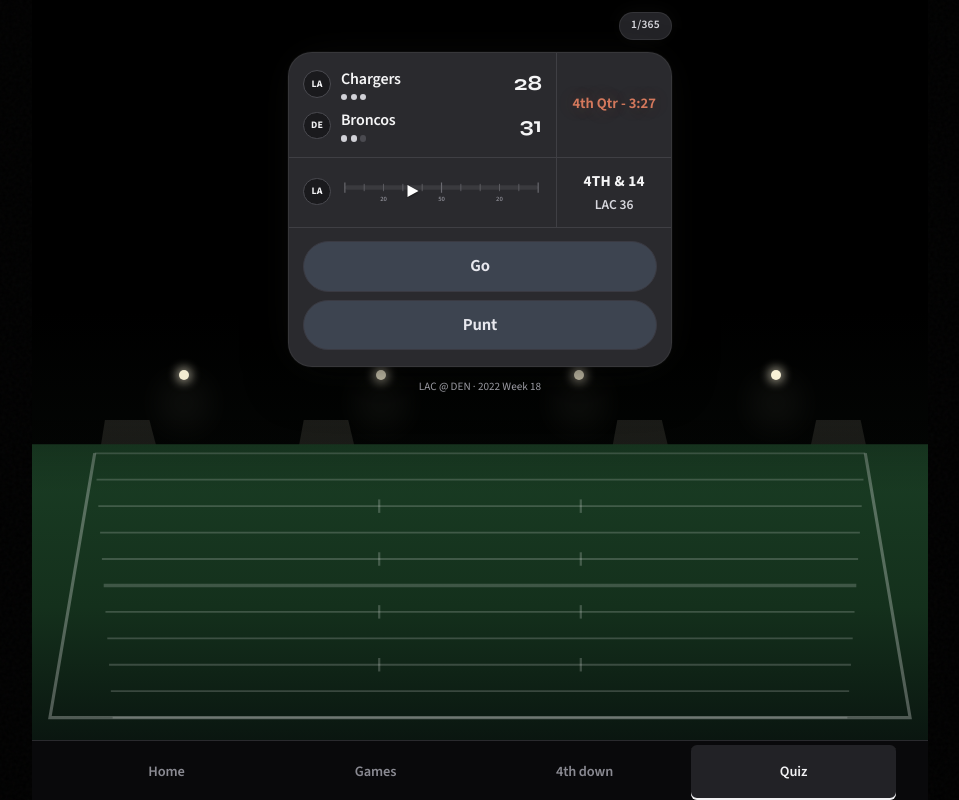
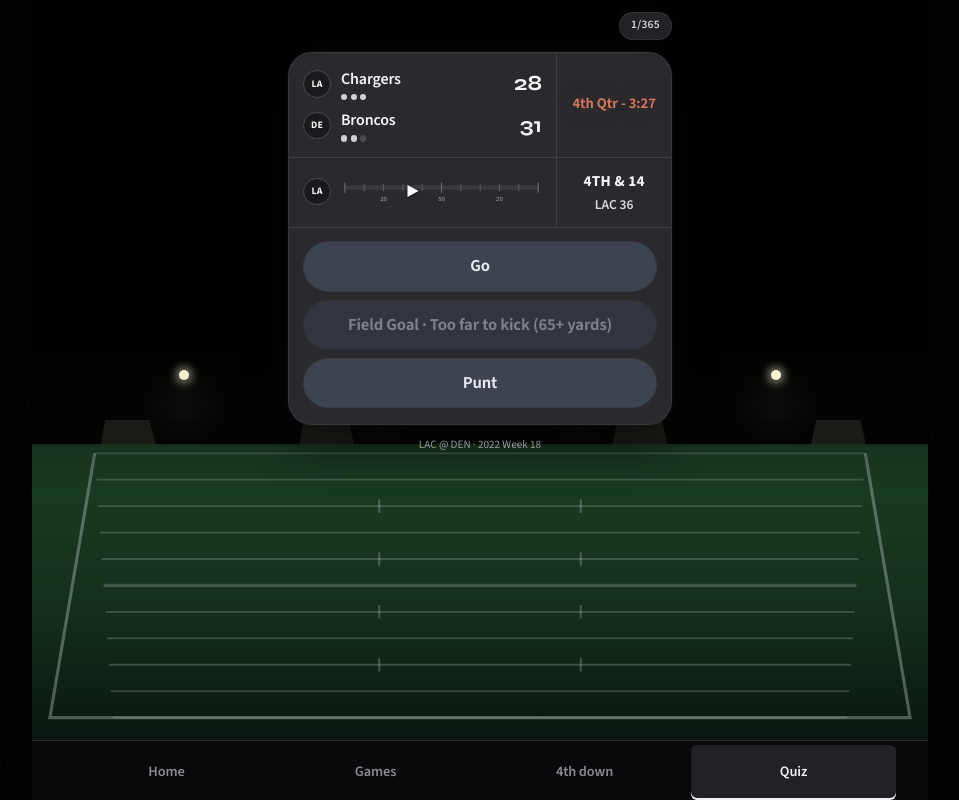
Before and after one commit to nmpy7knjd8-code/nfl-analytics-simulator, a Next.js app in the folder frontend/: page /quiz in a window 1280 px wide. Shown: the whole page, without its empty margins (160-1119 px from the left). Built offline with nearby package versions, Linux system fonts and the light colour scheme.

Commit message:
Recheck 2022: disabled out-of-range FG row (P1-D), one 'Close call' label + plain why (P2-E), neutral close-call outlines (P2-D)

```diff
--- a/frontend/app/globals.css
+++ b/frontend/app/globals.css
@@ -1531,3 +1531,11 @@ body:has(.quiz-page) .app-nav-item.is-current {
 .not-found-label { font-weight: 600; }
 .not-found-note { color: rgba(255, 255, 255, 0.6); font-size: var(--text-body-sm); }
 .not-found-links a:hover .not-found-label { color: var(--nf-accent); }
+
+/* Recheck P1-D: an out-of-range field goal stays as a disabled row. */
+.quiz-choice.is-off, .quiz-value.is-off { opacity: 0.45; cursor: not-allowed; }
+/* Recheck P2-D: close call = neutral white outline on the pick, dashed on the other close option (no gold, no red). */
+.quiz-result.is-near_tie { color: #f0f0f4; }
+.quiz-reveal:has(.quiz-result.is-near_tie) .quiz-value.is-picked { outline: 1.5px solid #f0f0f4; }
+.quiz-value.is-close { outline: 1px dashed rgba(240, 240, 244, 0.7); }
+.quiz-score-note { margin: -0.25rem 0 0.5rem; font-size: 0.875rem; color: #b4b4bc; }
--- a/frontend/components/QuizGame.tsx
+++ b/frontend/components/QuizGame.tsx
@@ -17,6 +17,9 @@ import {
   type SessionStats,
 } from "../lib/quiz";
 import { CLOSE_LABEL } from "../lib/labels";
+import { ALL_CHOICES, FG_OUT_OF_RANGE, closeCallWhy } from "../lib/closeCall";
+
+const DOING_WORD: Record<QuizChoice, string> = { go: "going for it", fg: "field goal", punt: "punting" };
 
 function resultLabel(result: QuizResult): string {
   if (result === "correct") return "Correct";
@@ -116,20 +119,23 @@ export function QuizGame() {
               <div
                 className="quiz-choices"
                 role="radiogroup"
-                aria-label="Choose go, field goal, or punt"
+                aria-label={`Choose ${availableChoices(item).map((c) => CHOICE_LABELS[c].toLowerCase()).join(" or ")}`}
               >
-                {availableChoices(item).map((id) => {
+                {ALL_CHOICES.map((id) => {
                   const active = selected === id;
+                  const off = !availableChoices(item).includes(id);
                   return (
                     <button
                       key={id}
                       type="button"
                       role="radio"
                       aria-checked={active}
-                      className={`quiz-choice${active ? " is-selected" : ""}`}
-                      onClick={() => pick(id)}
+                      aria-disabled={off || undefined}
+                      tabIndex={off ? -1 : undefined}
+                      className={`quiz-choice${active ? " is-selected" : ""}${off ? " is-off" : ""}`}
+                      onClick={off ? undefined : () => pick(id)}
                     >
-                      {CHOICE_LABELS[id]}
+                      {off ? `${CHOICE_LABELS[id]} · ${FG_OUT_OF_RANGE}` : CHOICE_LABELS[id]}
                     </button>
                   );
                 })}
@@ -147,23 +153,26 @@ export function QuizGame() {
                 {resultLabel(scored.result)}
               </p>
               <ul className="quiz-values">
-                {availableChoices(item).map((id) => {
+                {ALL_CHOICES.map((id) => {
                   const v = scored.values[id];
+                  const off = !availableChoices(item).includes(id);
+                  const close = scored.result === "near_tie" && !off && selected !== id && closeCallWhy(item).toLowerCase().includes(DOING_WORD[id]);
                   const rec =
                     !scored.inconclusive && scored.recommendation === id;
-                  const picked = selected === id;
+                  const isPicked = selected === id;
                   return (
                     <li
                       key={id}
-                      className={`quiz-value${rec ? " is-rec" : ""}${picked ? " is-picked" : ""}`}
+                      className={`quiz-value${rec ? " is-rec" : ""}${isPicked ? " is-picked" : ""}${off ? " is-off" : ""}${close ? " is-close" : ""}`}
                     >
                       <span>{CHOICE_LABELS[id]}</span>
-                      <span className="quiz-value-pct">{item.situation.posteam} {pct(v)}</span>
+                      <span className="quiz-value-pct">{off ? "Out of range" : `${item.situation.posteam} ${pct(v)}`}</span>
                     </li>
                   );
                 })}
               </ul>
-              <p className="quiz-why">{scored.layman_why}</p>
+              {scored.result === "near_tie" ? <p className="quiz-score-note">A close call is worth ½.</p> : null}
+              <p className="quiz-why">{scored.result === "near_tie" ? closeCallWhy(item) : scored.layman_why}</p>
               {item.historical_action ? (
                 <p className="quiz-hist">
                   What the team did:{" "}
--- a/frontend/components/QuizSituationCard.tsx
+++ b/frontend/components/QuizSituationCard.tsx
@@ -16,7 +16,7 @@ function TeamMark({ abbr }: { abbr: string }) {
 
 function TimeoutDots({ count }: { count: number }) {
   return (
-    <span className="quiz-to" aria-label={`${count} timeouts`}>
+    <span className="quiz-to" role="img" aria-label={`${count} timeouts`}>
       {Array.from({ length: 3 }, (_, i) => (
         <span key={i} className={`quiz-to-dot${i < count ? " is-on" : ""}`} />
       ))}
--- /dev/null
+++ b/frontend/lib/closeCall.ts
@@ -0,0 +1,29 @@
+import { availableChoices, MAX_FG_YARDS, type QuizChoice, type QuizReveal, type QuizSituation } from "./quiz";
+
+/** Recheck P1-D: the label for a field goal that's out of range (a disabled row, never credited). */
+export const FG_OUT_OF_RANGE = `Too far to kick (${MAX_FG_YARDS + 1}+ yards)`;
+export const ALL_CHOICES: QuizChoice[] = ["go", "fg", "punt"];
+
+const DOING: Record<QuizChoice, string> = { go: "going for it", fg: "kicking a field goal", punt: "punting" };
+const whole = (v: number) => `${Math.round(v * 100)}%`;
+
+function list(parts: string[]): string {
+  return parts.length <= 2 ? parts.join(" and ") : `${parts.slice(0, -1).join(", ")} and ${parts[parts.length - 1]}`;
+}
+
+/**
+ * Recheck P2-E: one plain sentence for a close call, built from the reveal values, e.g.
+ * "Punting and going for it give about the same win chance (24% vs 23%)."
+ * Only offered options count; a third joins when it's as close to the top as the second is.
+ */
+export function closeCallWhy(item: { reveal: QuizReveal; situation: Pick<QuizSituation, "yardline_100"> }): string {
+  const ranked = availableChoices(item)
+    .map((c) => ({ c, v: item.reveal.values[c] as number }))
+    .sort((a, b) => b.v - a.v);
+  if (ranked.length < 2) return item.reveal.layman_why;
+  const gap = ranked[0].v - ranked[1].v;
+  const close = ranked.filter((r, i) => i < 2 || ranked[0].v - r.v <= Math.max(gap, 0.01));
+  const names = list(close.map((r) => DOING[r.c]));
+  const nums = close.length === 2 ? `${whole(close[0].v)} vs ${whole(close[1].v)}` : list(close.map((r) => whole(r.v)));
+  return `${names[0].toUpperCase()}${names.slice(1)} give about the same win chance (${nums}).`;
+}
--- a/frontend/lib/labels.ts
+++ b/frontend/lib/labels.ts
@@ -1,2 +1,2 @@
-/** One shared label for a call too close to separate (QA2 M8); worth half credit in the quiz. */
-export const CLOSE_LABEL = "Close call — half credit";
+/** One shared label for a call too close to separate (QA2 M8, recheck P2-E). The quiz scoring line says it is worth ½. */
+export const CLOSE_LABEL = "Close call";
--- a/frontend/package.json
+++ b/frontend/package.json
@@ -9,7 +9,7 @@
     "build:pages": "NFL_SIM_STATIC_EXPORT=1 next build",
     "start": "next start",
     "typecheck": "tsc -p tsconfig.json --noEmit && tsc -p tsconfig.contracts.json --noEmit",
-    "test": "node --import tsx --test contracts/contracts.test.ts lib/quiz.test.ts lib/winProbability.test.ts lib/gameFacts.test.ts lib/clock.test.ts lib/fixtures.fg.test.ts",
+    "test": "node --import tsx --test contracts/contracts.test.ts lib/quiz.test.ts lib/winProbability.test.ts lib/gameFacts.test.ts lib/clock.test.ts lib/fixtures.fg.test.ts lib/closeCall.test.ts",
     "test:all": "npm test && npm run typecheck"
   },
   "dependencies": {
```
Also changed, not shown: 2 other files (tests, documents, lock files or other folders).
